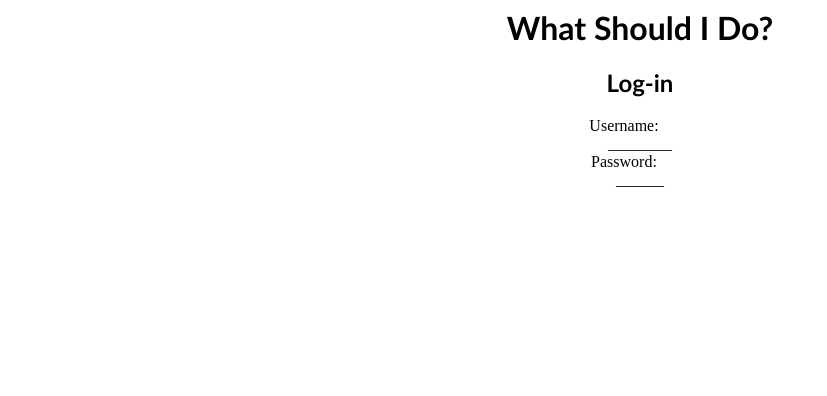
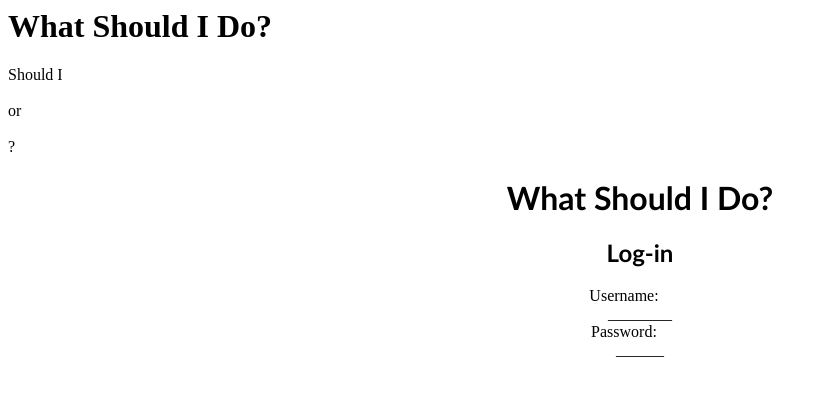
Before and after one commit to AriellaGoldman/whatShouldIDo, a Python web app: template templates/login.html in a window 1280 px wide. Shown: the top 396 px of the page, without its empty margins (0-827 px from the left). Run offline with Jinja, Linux system fonts and the light colour scheme; the template is opened without the code that fills it, so the values that code supplies are empty.

Commit message:
changing login.html

```diff
--- a/templates/login.html
+++ b/templates/login.html
@@ -4,13 +4,22 @@
 		<link rel="stylesheet" type="text/css" href="login_style.css">
 	</head>
 	<body>
+	    <div id='sbox'>
+        <h1>What Should I Do?</h1>
+        <span>Should I</span>
+        <div contentEditable='true'></div>
+        <span>or</span>
+        <div contentEditable='true'></div>
+        <span>?</span>
+      </div>
+
 		<h1 id="title">What Should I Do?</h1>
 		<h2 id="login">Log-in</h2>
 		<div class="main">
 			<span class="text">Username: </span>
-			<div class="edit">________</div>
+			<div contentEditable='true'>________</div>
 			<span class="text">Password: </span>
-			<div class="edit">______</div>
+			<div contendEditable='true'>______</div>
 
 		</div>
 
```
